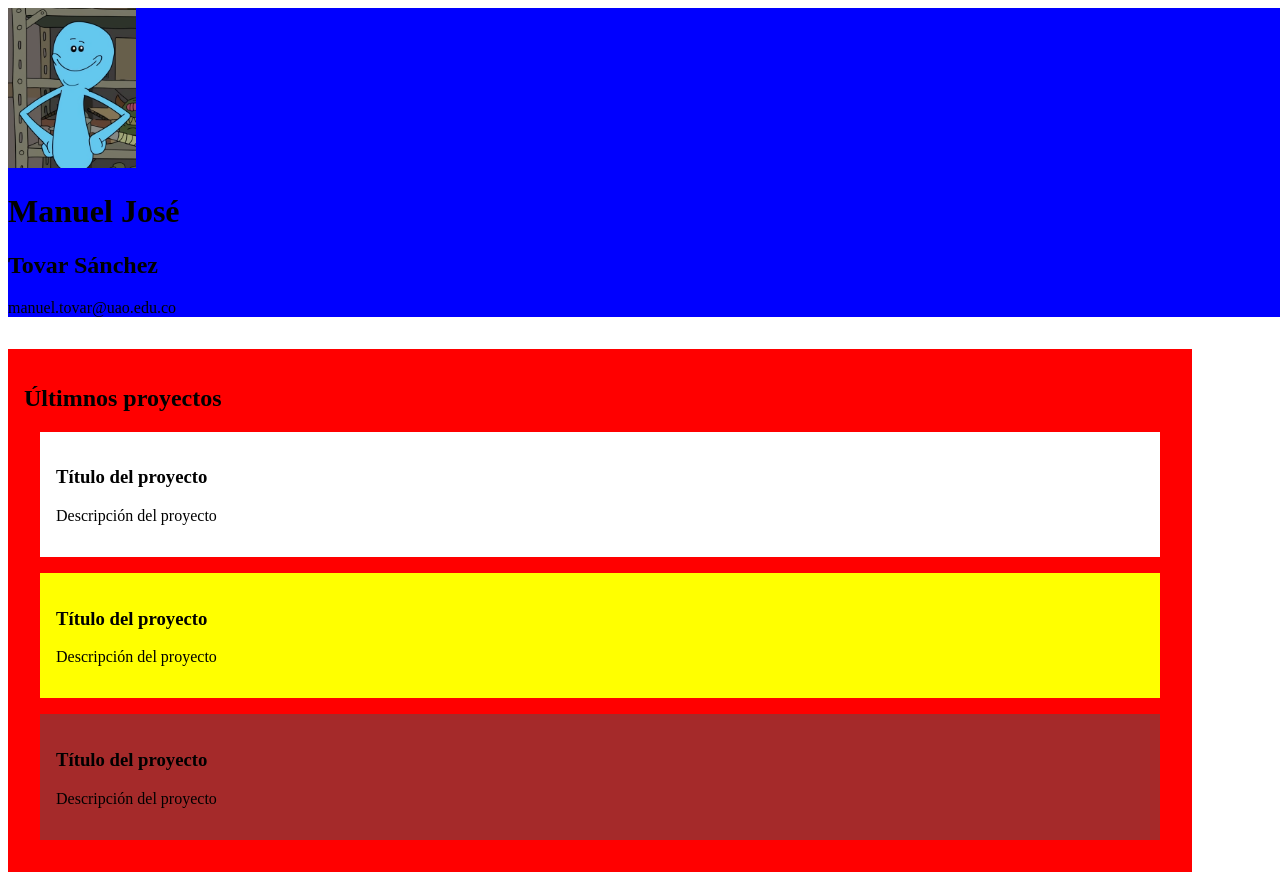
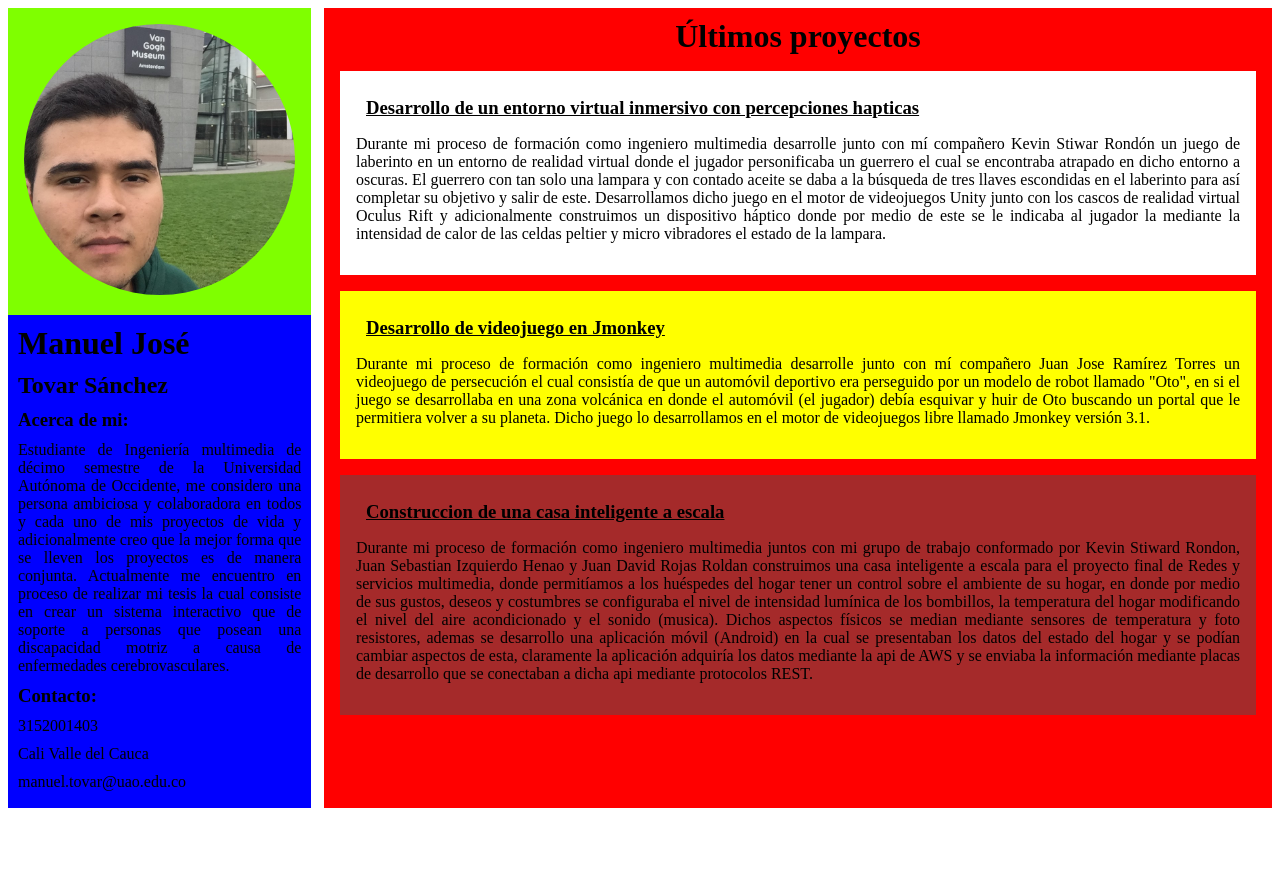
Before and after one commit to ManuelTovar/Repositorio, a plain HTML site: page index.html in a window 1280 px wide. After the commit the page ends 808 px from the top, so only its background shows below. Drawn offline with Linux system fonts and the light colour scheme; a script that the page names is missing.

Commit message:
Se agrega y organiza contenido textual e imagenes

```diff
--- a/index.html
+++ b/index.html
@@ -4,7 +4,7 @@
 <head>
     <meta charset="utf-8" />
     <meta http-equiv="X-UA-Compatible" content="IE=edge">
-    <title>Page Title</title>
+    <title>Portafolio Manuel</title>
     <meta name="viewport" content="width=device-width, initial-scale=1">
     <link rel="stylesheet" type="text/css" media="screen" href="resources/main.css" />
     <script src="main.js"></script>
@@ -13,25 +13,58 @@
 <body>
 
     <div id="infoContainer" class="o-info-container">
-        <img class="o-img-profile" src="resources/profile.png" alt="Foto del perfil del usuario">
+        <div id="imgContainer" class="o-img-container">
+            <img class="o-img-profile" src="resources/Manuel.jpg" alt="Foto del perfil del usuario">
+        </div>
         <h1>Manuel José</h1>
         <h2>Tovar Sánchez</h2>
-        <p>manuel.tovar@uao.edu.co</p>
+        <h3>Acerca de mi:</h3>
+        <p>Estudiante de Ingeniería multimedia de décimo semestre de la Universidad Autónoma de
+            Occidente, me considero una persona ambiciosa y colaboradora en todos y cada uno de mis proyectos de vida y
+            adicionalmente creo que la mejor forma que se lleven los proyectos es de manera conjunta. Actualmente me
+            encuentro en proceso de realizar mi tesis la cual consiste en crear un sistema interactivo que de soporte a
+            personas que posean una discapacidad motriz a causa de enfermedades cerebrovasculares.
+            <h3>Contacto:</h3>
+            <p>3152001403</p>
+            <p>Cali Valle del Cauca</p>
+            <p>manuel.tovar@uao.edu.co</p>
     </div>
 
     <div id="portfolioContainer" class="o-portfolio-container">
-        <h2>Últimnos proyectos</h2>
+
+        <h1>Últimos proyectos</h1>
         <div id="project1" class="o-project">
-            <h3>Título del proyecto</h3>
-            <p>Descripción del proyecto</p>
+            <h3>Desarrollo de un entorno virtual inmersivo con percepciones hapticas</h3>
+            <p>Durante mi proceso de formación como ingeniero multimedia desarrolle junto con mí compañero Kevin Stiwar
+                Rondón un juego de laberinto en un entorno de realidad virtual donde el jugador personificaba un
+                guerrero el cual se encontraba atrapado en dicho entorno a oscuras. El guerrero con tan solo una lampara
+                y con contado aceite se daba a la búsqueda de tres llaves escondidas en el laberinto para así completar
+                su objetivo y salir de este. Desarrollamos dicho juego en el motor de videojuegos Unity junto con los
+                cascos de realidad virtual Oculus Rift y adicionalmente construimos un dispositivo háptico donde por
+                medio de este se le indicaba al jugador la mediante la intensidad de calor de las celdas peltier y micro
+                vibradores el estado de la lampara.</p>
         </div>
         <div id="project2" class="o-project">
-            <h3>Título del proyecto</h3>
-            <p>Descripción del proyecto</p>
+            <h3>Desarrollo de videojuego en Jmonkey</h3>
+            <p>Durante mi proceso de formación como ingeniero multimedia desarrolle junto con mí compañero Juan Jose
+                Ramírez Torres un videojuego de persecución el cual consistía de que un automóvil deportivo era
+                perseguido por un modelo de robot llamado "Oto", en si el juego se desarrollaba en una zona volcánica en
+                donde el automóvil (el jugador) debía esquivar y huir de Oto buscando un portal que le permitiera volver
+                a su planeta. Dicho juego lo desarrollamos en el motor de videojuegos libre llamado Jmonkey versión 3.1.
+            </p>
         </div>
         <div id="project3" class="o-project o-brown">
-            <h3>Título del proyecto</h3>
-            <p>Descripción del proyecto</p>
+            <h3>Construccion de una casa inteligente a escala</h3>
+            <p>Durante mi proceso de formación como ingeniero multimedia juntos con mi grupo de trabajo conformado por
+                Kevin Stiward Rondon, Juan Sebastian Izquierdo Henao y Juan David Rojas Roldan construimos una casa
+                inteligente a escala para el proyecto final de Redes y servicios multimedia, donde permitíamos a los
+                huéspedes del hogar tener un control sobre el ambiente de su hogar, en donde por medio de sus gustos,
+                deseos y costumbres se configuraba el nivel de intensidad lumínica de los bombillos, la temperatura del
+                hogar modificando el nivel del aire acondicionado y el sonido (musica). Dichos aspectos físicos se
+                median mediante sensores de temperatura y foto resistores, ademas se desarrollo una aplicación móvil
+                (Android) en la cual se presentaban los datos del estado del hogar y se podían cambiar aspectos de esta,
+                claramente la aplicación adquiría los datos mediante la api de AWS y se enviaba la información mediante
+                placas de desarrollo que se conectaban a dicha api mediante protocolos REST.</p>
         </div>
 
     </div>
--- a/resources/main.css
+++ b/resources/main.css
@@ -1,29 +1,63 @@
+body p{
+    text-align: justify;
+}
+
+.o-info-container p, h1, h2, h3 {
+    margin: 10px;
+}
+
 .o-info-container{
-    width: 100vw;
+    float: left;
+    width: 24%;
     background-color: blue;
+    height: 100vh;
+    margin-right: 1%;
+}
+
+.o-img-container{
+    background-color: chartreuse;
+    text-align: center;
+    padding: 1rem;
+
 }
 
 .o-img-profile{
-    height: 10rem;
+    width: 100%;
+    height: auto;
+    border-radius: 150px;
+
 }
 
 .o-portfolio-container{
-    margin: 2rem 5rem 1rem 0;
+    float: right;
+    width: 75%;
+    height: 100vh;
     background-color: red;
-    padding: 1rem;
+
 }
 
-.o-portfolio-container .o-brown{
-    background-color: brown;
+.o-portfolio-container h1{
+    text-align: center;
 }
 
 .o-project{
     background-color: white;
     padding: 1rem;
     margin: 1rem;
+
 }
 
+.o-project h3{
+    text-decoration: underline;
+
+}
 
 #project2{
     background-color: yellow;
+
 }
+
+.o-brown{
+    background-color: brown;
+
+}
```
Also changed, not shown: resources/Glove.jpg (added), resources/Glove2.jpg (added), resources/Manuel.jpg (added).
